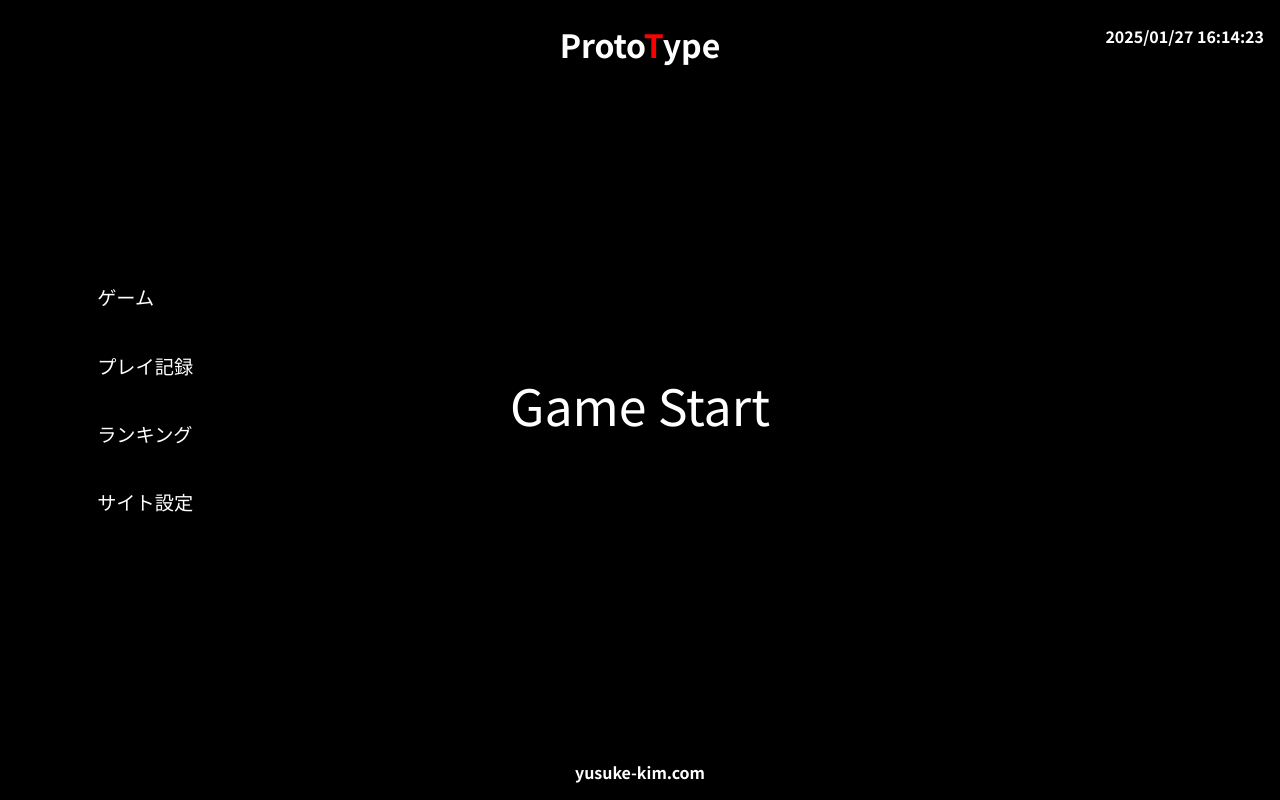
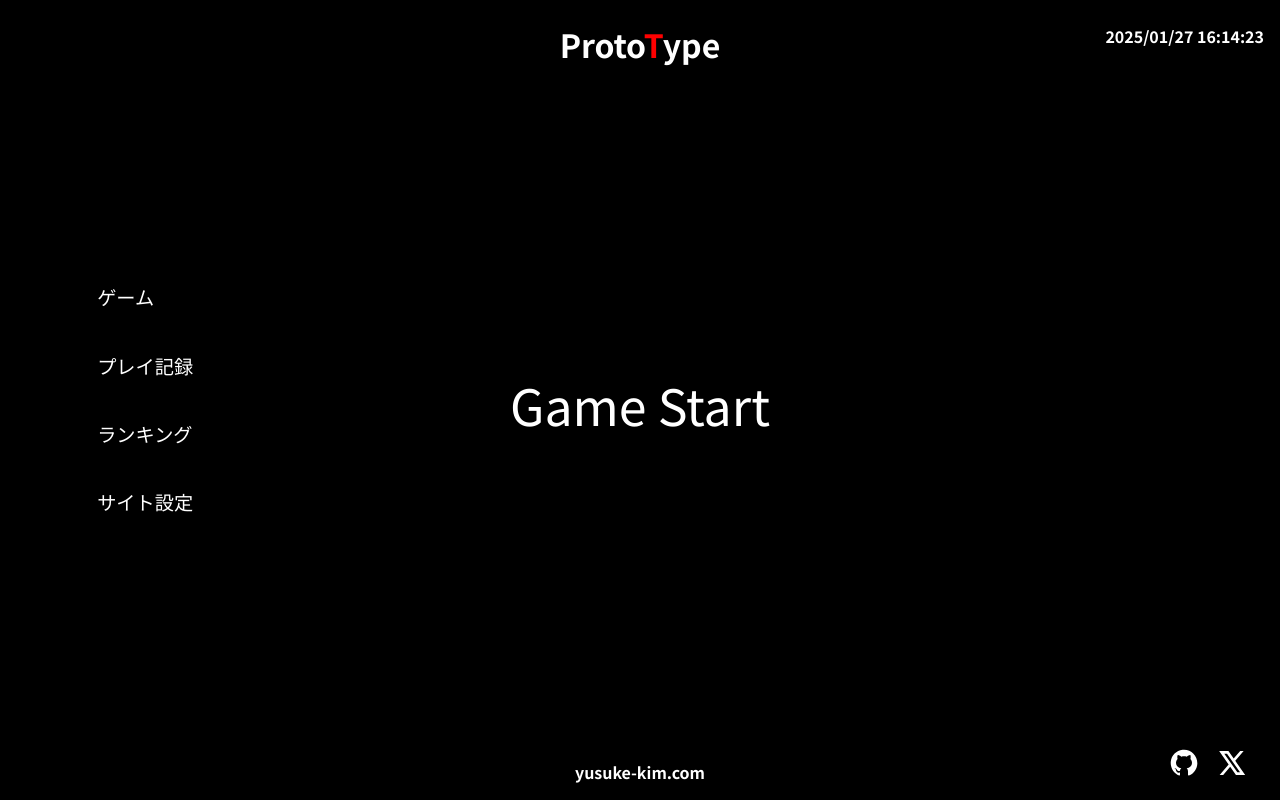
Before and after one commit to rebuildup/ProtoType, a React (Vite) app: page / in a window 1280 px wide. Built offline with nearby package versions, Linux system fonts and the light colour scheme; a web font is replaced by a local one.

Commit message:
Update: add Footer component and replace site link with footer links in App component

```diff
--- a/src/App.tsx
+++ b/src/App.tsx
@@ -7,6 +7,8 @@ import Setting from "./components/Setting.tsx";
 import WebGLPopup from "./components/WebGLPopup.tsx";
 import Header from "./components/Header.tsx";
 import Tab from "./components/Tab.tsx";
+
+import Footer from "./components/footer.tsx";
 
 import "./index.css";
 
@@ -78,6 +80,7 @@ const App: React.FC = () => {
         return <div>タブが見つかりません。</div>;
     }
   };
+  console.log("コンソールにようこそ\n");
 
   return (
     <div>
@@ -85,14 +88,7 @@ const App: React.FC = () => {
       <Tab onTabChange={setCurrentTab} />
       <div className="Components">{renderCurrentComponent()}</div>
       {showPopup && <WebGLPopup onClose={handleClosePopup} />}
-      <a
-        className="mySiteLink"
-        href="https://yusuke-kim.com"
-        target="_blank"
-        rel="noopener noreferrer"
-      >
-        yusuke-kim.com
-      </a>
+      <Footer />
     </div>
   );
 };
--- a/src/components/FontSelector.tsx
+++ b/src/components/FontSelector.tsx
@@ -1,5 +1,6 @@
 import { useState } from "react";
 import { updateSetting } from "../SiteInterface";
+import { settings } from "../SiteInterface";
 
 export const fonts = [
   { name: "Noto Sans JP", value: "'Noto Sans JP',serif" },
@@ -20,7 +21,9 @@ export const fonts = [
 ];
 
 export default function FontSelector() {
-  const [selectedFont, setSelectedFont] = useState(fonts[0].value);
+  const [selectedFont, setSelectedFont] = useState(
+    settings.fontTheme.fontFamily
+  );
 
   const changeFont = (font: string) => {
     setSelectedFont(font);
--- /dev/null
+++ b/src/components/footer.tsx
@@ -0,0 +1,85 @@
+import React from "react";
+const Footer: React.FC = () => {
+  return (
+    <div>
+      <a
+        className="mySiteLink"
+        href="https://yusuke-kim.com"
+        target="_blank"
+        rel="noopener noreferrer"
+      >
+        yusuke-kim.com
+      </a>
+      <a
+        className="GithubLink"
+        href="https://github.com/rebuildup"
+        target="_blank"
+        rel="noopener noreferrer"
+      >
+        <svg
+          xmlns="http://www.w3.org/2000/svg"
+          viewBox="0,0,256,256"
+          width="32px"
+          height="32px"
+          fillRule="nonzero"
+        >
+          <g
+            fill="#ffffff"
+            fillRule="nonzero"
+            stroke="none"
+            strokeWidth="1"
+            strokeLinecap="butt"
+            strokeLinejoin="miter"
+            strokeMiterlimit="10"
+            strokeDasharray=""
+            strokeDashoffset="0"
+            fontFamily="none"
+            fontWeight="none"
+            fontSize="none"
+            textAnchor="none"
+          >
+            <g transform="scale(10.66667,10.66667)">
+              <path d="M10.9,2.1c-4.6,0.5 -8.3,4.2 -8.8,8.7c-0.5,4.7 2.2,8.9 6.3,10.5c0.3,0.1 0.6,-0.1 0.6,-0.5v-1.6c0,0 -0.4,0.1 -0.9,0.1c-1.4,0 -2,-1.2 -2.1,-1.9c-0.1,-0.4 -0.3,-0.7 -0.6,-1c-0.3,-0.1 -0.4,-0.1 -0.4,-0.2c0,-0.2 0.3,-0.2 0.4,-0.2c0.6,0 1.1,0.7 1.3,1c0.5,0.8 1.1,1 1.4,1c0.4,0 0.7,-0.1 0.9,-0.2c0.1,-0.7 0.4,-1.4 1,-1.8c-2.3,-0.5 -4,-1.8 -4,-4c0,-1.1 0.5,-2.2 1.2,-3c-0.1,-0.2 -0.2,-0.7 -0.2,-1.4c0,-0.4 0,-1 0.3,-1.6c0,0 1.4,0 2.8,1.3c0.5,-0.2 1.2,-0.3 1.9,-0.3c0.7,0 1.4,0.1 2,0.3c1.3,-1.3 2.8,-1.3 2.8,-1.3c0.2,0.6 0.2,1.2 0.2,1.6c0,0.8 -0.1,1.2 -0.2,1.4c0.7,0.8 1.2,1.8 1.2,3c0,2.2 -1.7,3.5 -4,4c0.6,0.5 1,1.4 1,2.3v2.6c0,0.3 0.3,0.6 0.7,0.5c3.7,-1.5 6.3,-5.1 6.3,-9.3c0,-6 -5.1,-10.7 -11.1,-10z"></path>
+            </g>
+          </g>
+        </svg>
+      </a>
+      <a
+        className="XLink"
+        href="https://x.com/361do_sleep"
+        target="_blank"
+        rel="noopener noreferrer"
+      >
+        <svg
+          xmlns="http://www.w3.org/2000/svg"
+          viewBox="0,0,256,256"
+          width="32px"
+          height="32px"
+          fillRule="nonzero"
+        >
+          <g
+            fill="#ffffff"
+            fillRule="nonzero"
+            stroke="none"
+            strokeWidth="1"
+            strokeLinecap="butt"
+            strokeLinejoin="miter"
+            strokeMiterlimit="10"
+            strokeDasharray=""
+            strokeDashoffset="0"
+            fontFamily="none"
+            fontWeight="none"
+            fontSize="none"
+            textAnchor="none"
+          >
+            <g transform="scale(10.66667,10.66667)">
+              <path d="M2.36719,3l7.0957,10.14063l-6.72266,7.85938h2.64063l5.26367,-6.16992l4.31641,6.16992h6.91016l-7.42187,-10.625l6.29102,-7.375h-2.59961l-4.86914,5.6875l-3.97266,-5.6875zM6.20703,5h2.04883l9.77734,14h-2.03125z"></path>
+            </g>
+          </g>
+        </svg>
+      </a>
+    </div>
+  );
+};
+
+export default Footer;
--- a/src/index.css
+++ b/src/index.css
@@ -127,3 +127,21 @@ button {
   left: 50vw;
   transform: translateX(-50%);
 }
+.GithubLink {
+  color: var(--MainColor);
+  text-decoration: none;
+  z-index: 2000;
+  position: absolute;
+  bottom: 1em;
+  right: 64px;
+  transform: translateX(-50%);
+}
+.XLink {
+  color: var(--MainColor);
+  text-decoration: none;
+  z-index: 2000;
+  position: absolute;
+  bottom: 1em;
+  right: 16px;
+  transform: translateX(-50%);
+}
```
